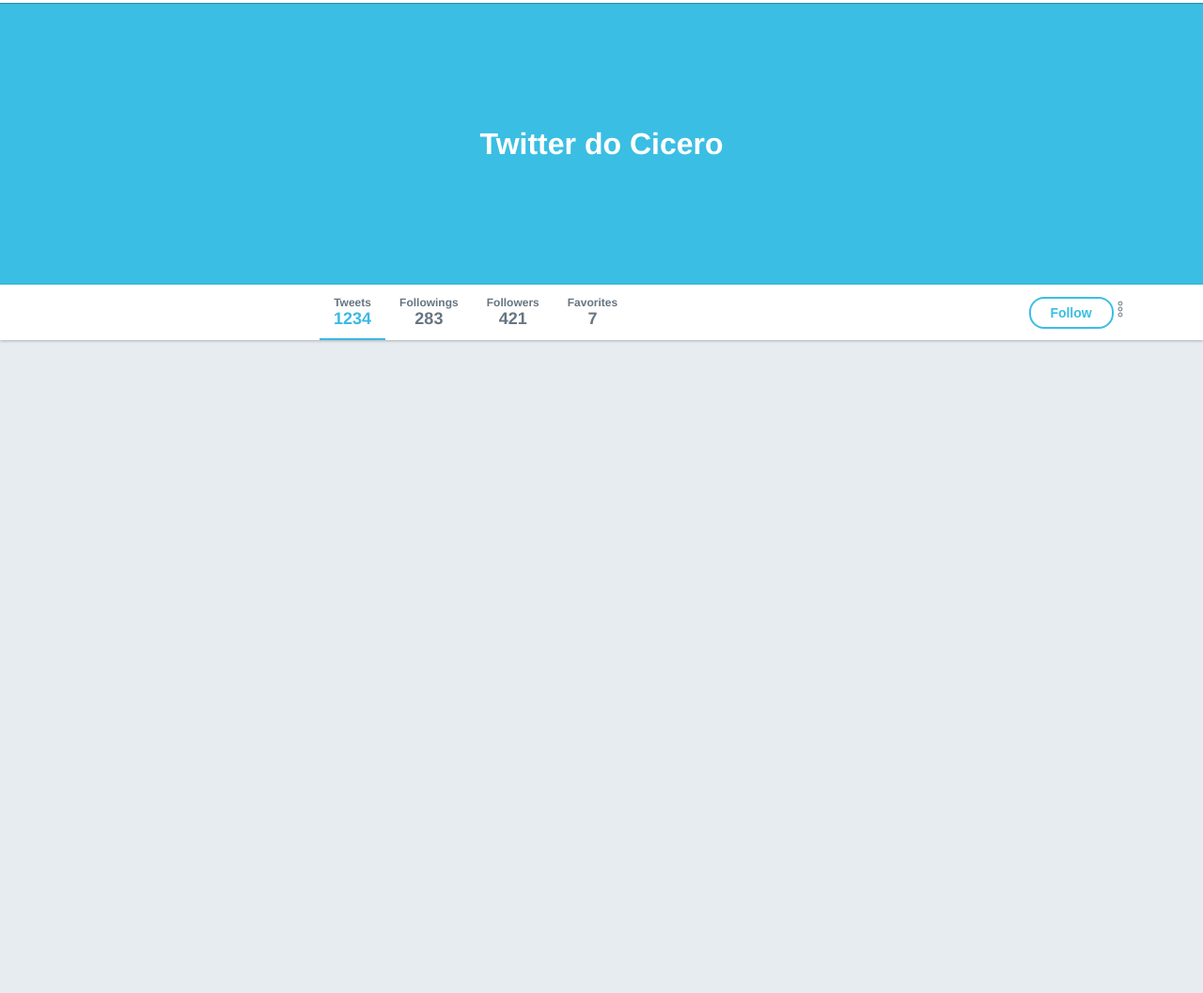
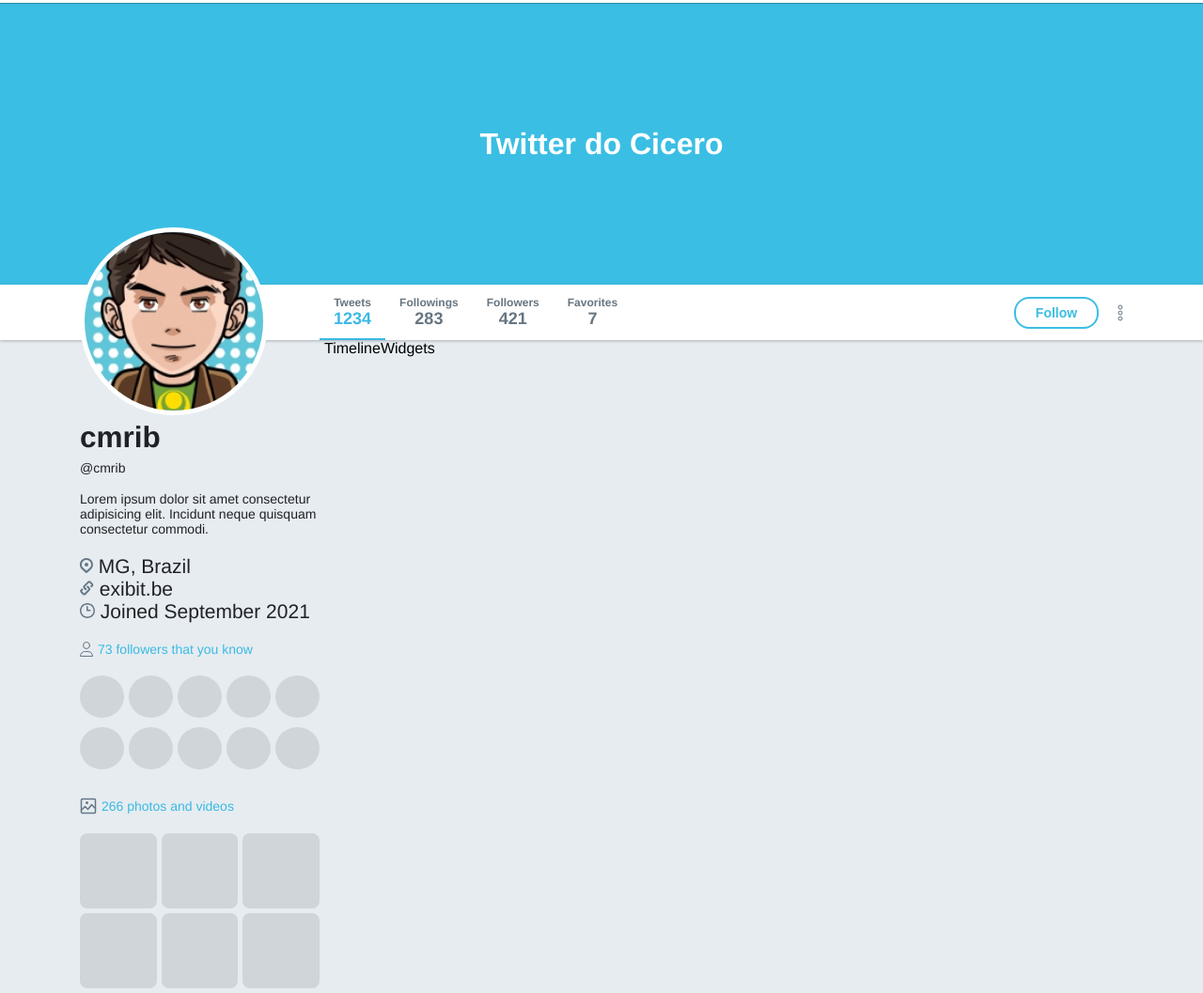
Before and after one commit to cmrib/twitter-interface, a plain HTML site: page index.html in a window 1280 px wide. Shown: the part 43-1100 px from the top of the page at 94% size. Before the commit the page ends 800 px from the top, so only its background shows below. Drawn offline with Linux system fonts and the light colour scheme.

Commit message:
add profile info

```diff
--- a/index.html
+++ b/index.html
@@ -64,16 +64,60 @@
                 </li>
             </ul>
 
-
             <div class="actions">
                 <button>Follow</button>
                 <img src="/images/more.svg" alt="">
             </div>
+        </div>
+    </div>
+
+    <div class="wrapper-content content">
+        <aside class="profile">
+            <img class="avatar" src="/images/avatar.png" alt="avatar">
+            <h1>cmrib</h1>
+            <span>@cmrib</span>
+            <p>Lorem ipsum dolor sit amet consectetur adipisicing elit. Incidunt neque quisquam consectetur commodi.
+            </p>
+            <ul>
+                <li><img src="/images/place.svg" alt="place"> MG, Brazil</li>
+                <li><img src="/images/url.svg" alt="url"> exibit.be</li>
+                <li><img src="/images/joined.svg" alt="joined"> Joined September 2021</li>
+            </ul>
+
+            <div class="widget followers">
+                <strong> <img src="/images/followers.svg" alt="followers"> 73 followers that you know</strong>
+                <ul>
+                    <li></li>
+                    <li></li>
+                    <li></li>
+                    <li></li>
+                    <li></li>
+                    <li></li>
+                    <li></li>
+                    <li></li>
+                    <li></li>
+                    <li></li>
+                </ul>
+            </div>
+
+            <div class="widget images">
+                <strong><img src="/images/images.svg" alt="svg"> 266 photos and videos</strong>
+                <ul class="list">
+                    <li></li>
+                    <li></li>
+                    <li></li>
+                    <li></li>
+                    <li></li>
+                    <li></li>
+
+                </ul>
+            </div>
 
 
-        </div>
 
-
+        </aside>
+        <section class="timeline"> Timeline</section>
+        <aside class="widgets">Widgets</aside>
     </div>
 
 </body>
--- a/style.css
+++ b/style.css
@@ -161,6 +161,10 @@ div.bar .content ul li strong{
     font-weight: bold;
 }
 
+div.bar .content .actions {
+    display: flex;
+}
+
 
 div.bar .content ul li.active strong{
     color: #3bb9e3;
@@ -169,11 +173,115 @@ div.bar .content ul li.active strong{
 div.bar .content .actions button {
     background: #fff;
     height: 34px;
-
     width: 90px;
     font-weight: bold;
     font-size: 14px;
     color: #3bbee3;
     border: 2px solid #3bbee3;
     border-radius: 16px;
+    margin-right: 20px;
 }
+
+div.wrapper-content {
+    display: flex;
+}
+
+div.wrapper-content aside.profile {
+    width: 260px;
+}
+
+div.wrapper-content aside.profile img.avatar{
+    width: 200px;
+    height: 200px;
+    border-radius: 50%;
+    border: 5px solid #fff;
+    margin-top: -130px;
+}
+
+div.wrapper-content aside.profile {
+    font-size: 21px;
+    color: #1f2226;
+    margin-top: 10px;
+}
+
+div.wrapper-content aside.profile span{
+    font-size: 14px;
+    color: #1f2226;
+}
+
+div.wrapper-content aside.profile p{
+    font-size: 14px;
+    color: #1f2226;
+    margin-top: 15px;
+}
+
+div.wrapper-content aside.profile ul{
+    margin-top: 20px;
+    list-style: none;
+
+}
+
+div.wrapper-content aside.profile ul.list li{
+    font-size: 14px;
+    color: #657786;
+    display: flex;
+    align-items: center;
+    margin-top: 5px;
+}
+
+div.wrapper-content aside.profile ul.list li img{
+    margin-right: 10px;
+}
+
+div.wrapper-content aside.profile .widget{
+    margin-top: 20px;
+}
+
+div.wrapper-content aside.profile strong{
+    font-weight: normal;
+    color: #3bb9e3;
+    font-size: 14px;
+    display:flex;
+    align-items: center;
+
+}
+
+div.wrapper-content aside.profile strong img{
+    margin-right: 5px;
+
+}
+
+div.wrapper-content aside.profile .followers ul {
+    list-style: none;
+    display: flex;
+    flex-wrap: wrap;
+    align-content: flex-start;
+    align-items: flex-start;
+}
+
+div.wrapper-content aside.profile .followers ul li{
+    width: 45px;
+    height: 45px;
+    background: #d0d5d9;
+    border-radius: 50%;
+    flex: 1 0 auto;
+    margin: 0px 5px 10px 0px;
+}
+
+
+div.wrapper-content aside.profile .images ul {
+    list-style: none;
+    display: flex;
+    flex-wrap: wrap;
+    align-content: flex-start;
+    align-items: flex-start;
+}
+
+div.wrapper-content aside.profile .images ul li{
+    width: 80px;
+    height: 80px;
+    background: #d0d5d9;
+    border-radius: 8px;
+    margin: 0px 5px 5px 0px;
+    flex: 1 0 auto;
+}
```
